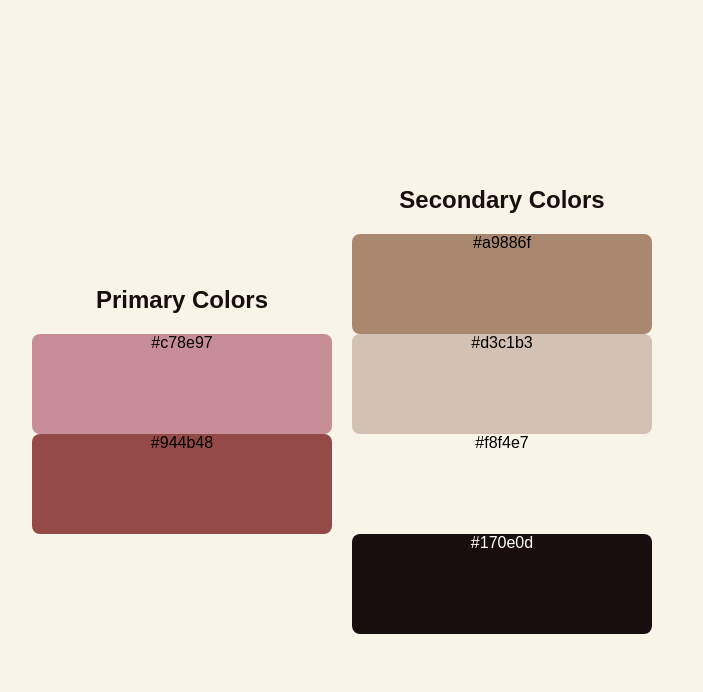
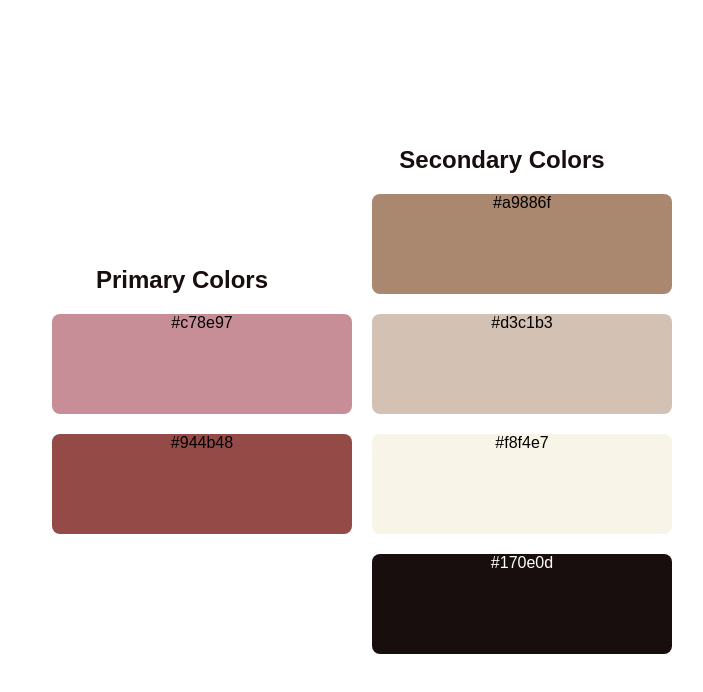
Before and after one commit to NishantGuyal/color-pallete, a plain HTML site: page index.html in a window 1280 px wide. Shown: the whole page, without its empty margins (298-1001 px from the left). Drawn offline with Linux system fonts and the light colour scheme.

Commit message:
Changed bg color

```diff
--- a/index.html
+++ b/index.html
@@ -8,7 +8,7 @@
     <style>
         body {
             font-family: Arial, sans-serif;
-            background-color: #f8f4e7;
+            background-color: #ffffff;
             margin: 0;
             padding: 0;
             display: flex;
@@ -25,6 +25,8 @@
         }
 
         .color-box {
+            margin: 20px;
+            /* margin-left: 20px; */
             width: 100%;
             height: 100px;
             border-radius: 8px;
```
